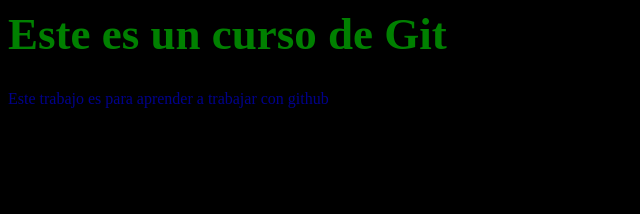
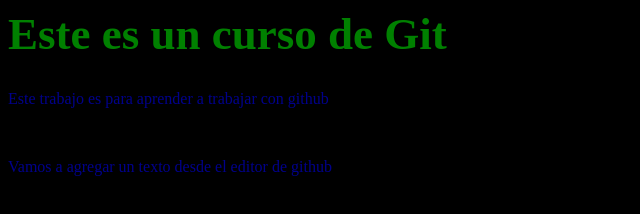
Before and after one commit to giojibo/IngdeSoftCursoGit, a plain HTML site: page index.html in a window 1280 px wide. Shown: the top 214 px of the page, without its empty margins (0-640 px from the left). Drawn offline with Linux system fonts and the light colour scheme.

Commit message:
Update index.html

```diff
--- a/index.html
+++ b/index.html
@@ -9,5 +9,9 @@
         <p>
             Este trabajo es para aprender a trabajar con github
         </p>
+        <br>
+        <p>
+            Vamos a agregar un texto desde el editor de github
+        </p>
     </body>
 </html>
```
